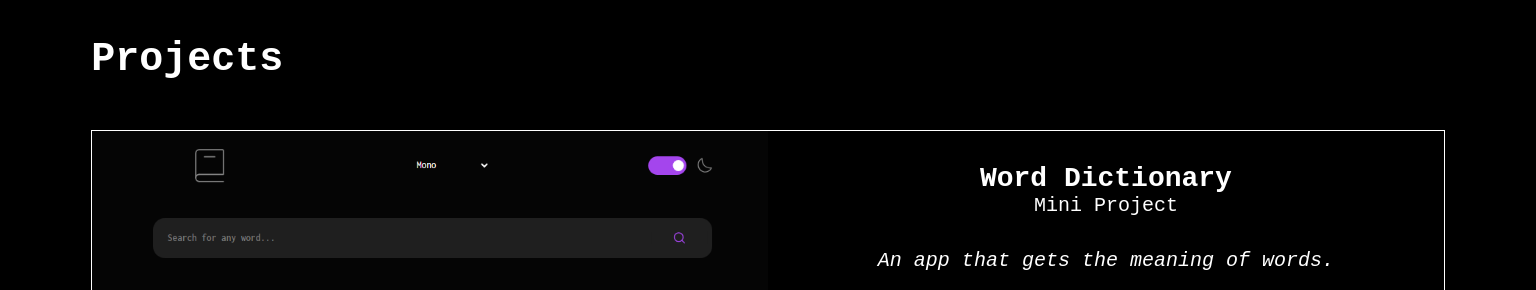
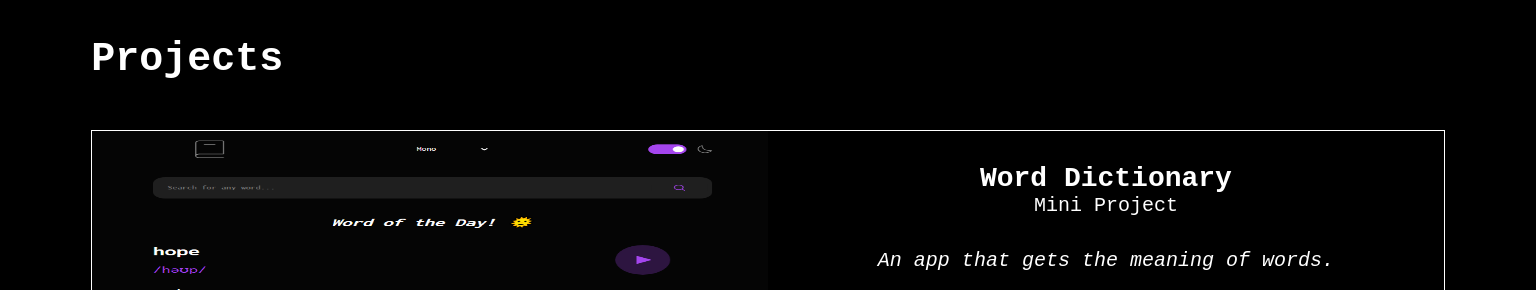
Before and after one commit to KevinChristopherMorco/kevinchristophermorco.github.io, a website: page index.html in a window 1536 px wide. Shown: the part 1867-2157 px from the top of the page. Drawn offline with Linux system fonts and the light colour scheme; some packages are replaced by stand-ins of ours; a script that the page names is missing.

Commit message:
fixed image responsiveness

```diff
--- a/assets/css/custom-css.css
+++ b/assets/css/custom-css.css
@@ -360,7 +360,8 @@ section {
 
 .project__container .project__card-container .project__card .project__header .project__image>img {
   width: 100%;
-  height: 50%;
+  height: 30vh;
+  max-height: 35vh;
 }
 
 .project__container .project__card-container .project__card .project__content {
@@ -783,6 +784,7 @@ div:where(.swal2-container) button:where(.swal2-styled).swal2-confirm {
 
   .project__container .project__card-container .project__card {
     display: flex;
+    max-height: 35vh;
   }
 
   .project__container .project__card-container .project__card .project__header {
@@ -792,11 +794,6 @@ div:where(.swal2-container) button:where(.swal2-styled).swal2-confirm {
   .project__container .project__card-container .project__card .project__header .project__image {
     height: 100%;
     width: 100%;
-  }
-
-  .project__container .project__card-container .project__card .project__header .project__image>img {
-    width: 100%;
-    height: 100%;
   }
 
   .project__container .project__card-container .project__card .project__content {
```
